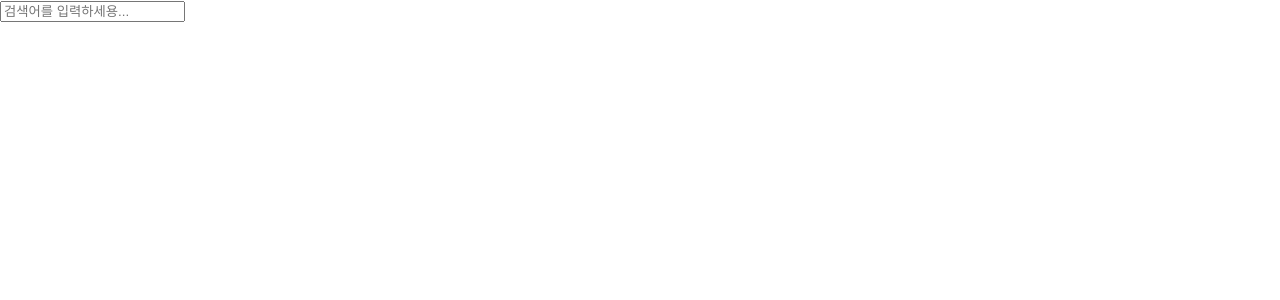
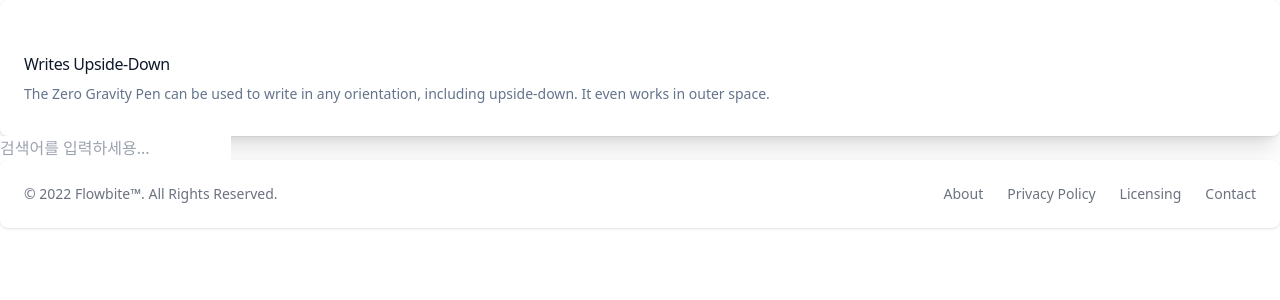
Before and after one commit to Jeong-hoyun/nytimes-project, a React (Create React App) app: page / in a window 1280 px wide. Shown: the top 300 px of the page. Built offline with nearby package versions, Linux system fonts and the light colour scheme.

Commit message:
feat :add tailwind and view component base

```diff
--- a/package.json
+++ b/package.json
@@ -38,5 +38,10 @@
       "last 1 firefox version",
       "last 1 safari version"
     ]
+  },
+  "devDependencies": {
+    "autoprefixer": "^10.4.8",
+    "postcss": "^8.4.16",
+    "tailwindcss": "^3.1.8"
   }
 }
--- a/src/index.css
+++ b/src/index.css
@@ -1,13 +1,3 @@
-body {
-  margin: 0;
-  font-family: -apple-system, BlinkMacSystemFont, 'Segoe UI', 'Roboto', 'Oxygen',
-    'Ubuntu', 'Cantarell', 'Fira Sans', 'Droid Sans', 'Helvetica Neue',
-    sans-serif;
-  -webkit-font-smoothing: antialiased;
-  -moz-osx-font-smoothing: grayscale;
-}
-
-code {
-  font-family: source-code-pro, Menlo, Monaco, Consolas, 'Courier New',
-    monospace;
-}
+@tailwind base;
+@tailwind components;
+@tailwind utilities;
--- a/src/news/index.js
+++ b/src/news/index.js
@@ -1,5 +1,7 @@
 import React, { useState, useEffect } from 'react';
 import { getUrl } from '../api';
+import Header from '../view/header';
+import Footer from './../view/footer';
 
 const Index = () => {
 let page = 1;
@@ -37,9 +39,9 @@ useEffect(() => {
 
     return (
       <>
-        <header>
+        <Header/>
           <input onChange={onDelay} placeholder='검색어를 입력하세용...'></input>
-        </header>
+
         <section>
           {news.map(item => (
             <div key={item._id}>
@@ -48,6 +50,7 @@ useEffect(() => {
             </div>
           ))}
         </section>
+        <Footer/>
       </>
     );
 }
--- /dev/null
+++ b/src/view/footer.js
@@ -0,0 +1,26 @@
+import React from 'react';
+
+const Footer = () => {
+    return (
+        <footer className="p-4 bg-white rounded-lg shadow md:flex md:items-center md:justify-between md:p-6 dark:bg-gray-800">
+        <span className="text-sm text-gray-500 sm:text-center dark:text-gray-400">© 2022 <a href="https://flowbite.com/" className="hover:underline">Flowbite™</a>. All Rights Reserved.
+        </span>
+        <ul className="flex flex-wrap items-center mt-3 text-sm text-gray-500 dark:text-gray-400 sm:mt-0">
+            <li>
+                <a href="#" className="mr-4 hover:underline md:mr-6 ">About</a>
+            </li>
+            <li>
+                <a href="#" className="mr-4 hover:underline md:mr-6">Privacy Policy</a>
+            </li>
+            <li>
+                <a href="#" className="mr-4 hover:underline md:mr-6">Licensing</a>
+            </li>
+            <li>
+                <a href="#" className="hover:underline">Contact</a>
+            </li>
+        </ul>
+    </footer>
+    );
+}
+
+export default Footer;
--- /dev/null
+++ b/src/view/header.js
@@ -0,0 +1,14 @@
+import React from 'react'
+
+export default function Header() {
+  return (
+    <header>
+    <div className="bg-white dark:bg-slate-800 rounded-lg px-6 py-8 ring-1 ring-slate-900/5 shadow-xl">
+    <h3  className="text-slate-900 dark:text-white mt-5 text-base font-medium tracking-tight">Writes Upside-Down</h3>
+    <p  className="text-slate-500 dark:text-slate-400 mt-2 text-sm">
+      The Zero Gravity Pen can be used to write in any orientation, including upside-down. It even works in outer space.
+    </p>
+    </div>
+    </header>
+  )
+}
--- /dev/null
+++ b/tailwind.config.js
@@ -0,0 +1,10 @@
+/** @type {import('tailwindcss').Config} */
+module.exports = {
+  content: [
+    "./src/**/*.{js,jsx,ts,tsx}",
+  ],
+  theme: {
+    extend: {},
+  },
+  plugins: [],
+}
```
Also changed, not shown: src/view/laylout.js (added), 1 other file (tests, documents, lock files or other folders).
